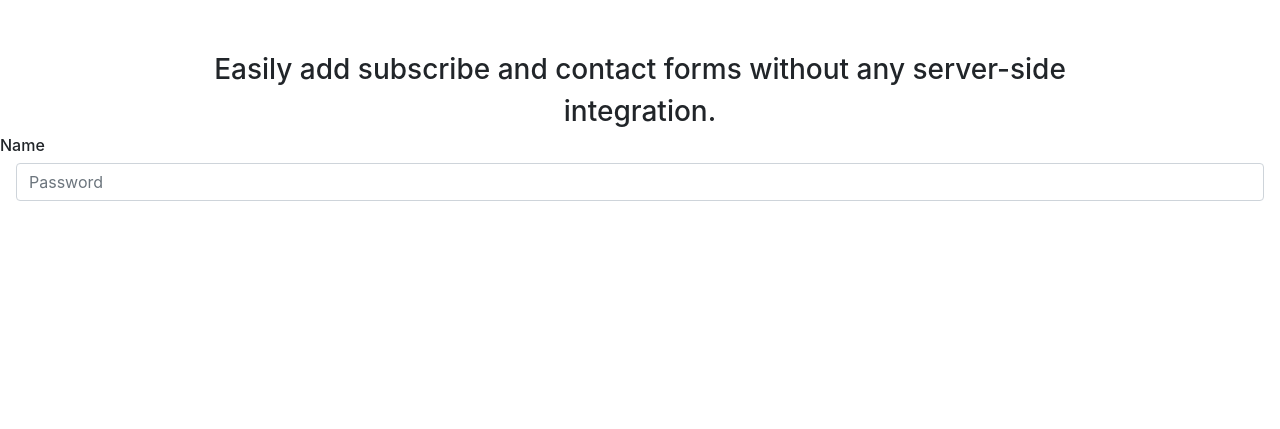
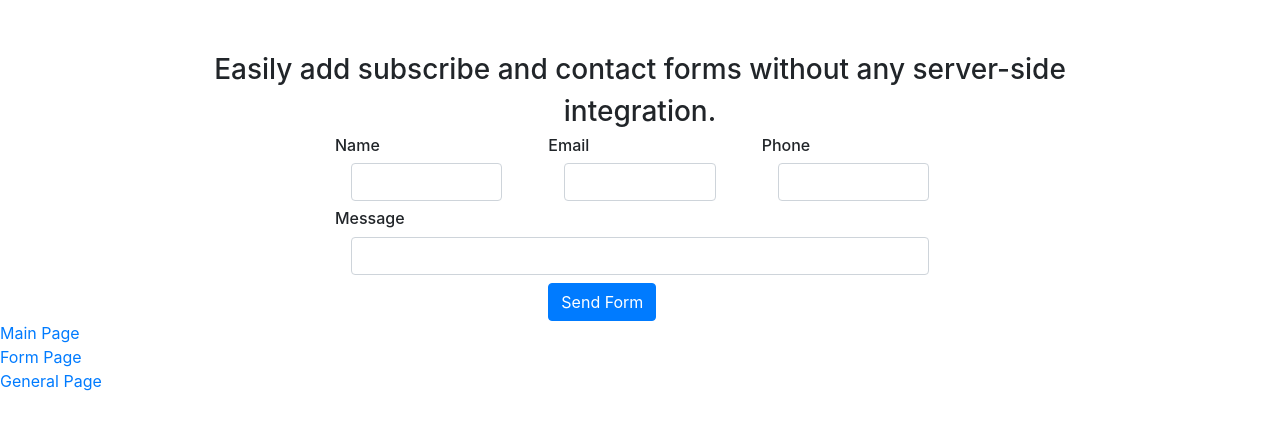
Before and after one commit to 122aloucel/Bootstrap-Quiz.io, a plain HTML site: page form.html in a window 1280 px wide. Shown: the part 51-480 px from the top of the page. Drawn offline with nearby package versions, Linux system fonts and the light colour scheme.

Commit message:
Add files via upload

```diff
--- a/css/style.css
+++ b/css/style.css
@@ -2,3 +2,15 @@
     background-color: plum;
     border: 1px solid rebeccaPurple;
   }
+.camera {
+  height: 20px;
+}
+.white {
+  color: #ffffff;
+}
+.funny {
+  background-color: #ffffff;
+}
+body {
+  background-color: #dbdbdb;
+}
--- a/form.html
+++ b/form.html
@@ -19,11 +19,54 @@
     <h3 align="center">Easily add subscribe and contact forms without any server-side </h3>
     <h3 align="center">integration.</h3>
 
-    <h6>Name</h6>
-    <form>
-      <div class="form-group mx-sm-3 mb-2">
-        <input type="password" class="form-control" id="inputPassword2" placeholder="Password">
+    <div class="container-fluid ">
+      <div class="row d-flex justify-content-center">
+        <div class="col-2">
+          <h6>Name</h6>
+          <form>
+            <div class="form-group mx-sm-3 mb-2">
+              <input type="password" class="form-control" id="inputPassword2">
+            </div>
+          </form>
+        </div>
+        <div class="col-2">
+          <h6>Email</h6>
+          <form>
+            <div class="form-group mx-sm-3 mb-2">
+              <input type="password" class="form-control" id="inputPassword2">
+            </div>
+          </form>
+        </div>
+        <div class="col-2">
+          <h6>Phone</h6>
+          <form>
+            <div class="form-group mx-sm-3 mb-2">
+              <input type="password" class="form-control" id="inputPassword2">
+            </div>
+          </form>
+        </div>
       </div>
+      <div class="row d-flex justify-content-center">
+        <div class="col-6">
+          <h6>Message</h6>
+          <form>
+            <div class="form-group mx-sm-3 mb-2">
+              <input type="password" class="form-control" id="inputPassword2">
+            </div>
+          </form>
+        </div>
+      </div>
+      <div class="row justify-content-center">
+        <div class="col-2">
+          <button type="button" class="btn btn-primary">Send Form</button>
+        </div>
+      </div>
+    </div>
+    <a href="index.html">Main Page</a>
+    <br/>
+    <a href="form.html">Form Page</a>
+    <br/>
+    <a href="Page.html">General Page</a>
     <!-- Optional JavaScript -->
     <!-- jQuery first, then Popper.js, then Bootstrap JS -->
     <script src="https://code.jquery.com/jquery-3.4.1.slim.min.js" integrity="sha384-J6qa4849blE2+poT4WnyKhv5vZF5SrPo0iEjwBvKU7imGFAV0wwj1yYfoRSJoZ+n" crossorigin="anonymous"></script>
```
Also changed, not shown: components.html (+5 -1 lines), page.html (+25 -0 lines), img/camera.jpg (added), img/camera.png (added).
